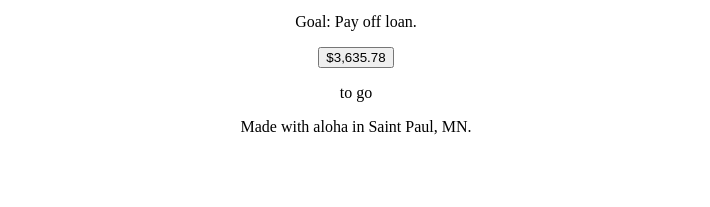
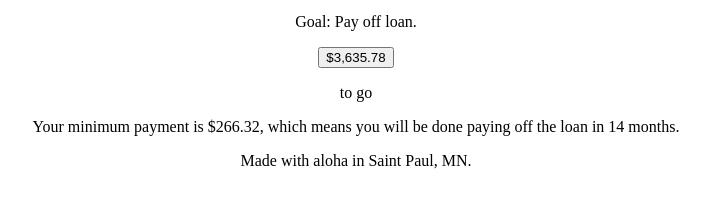
Before and after one commit to akpchang/Munny, a plain HTML site: page index.html in a window 1280 px wide. Shown: the part 101-308 px from the top of the page, without its empty margins (284-994 px from the left). Drawn offline with Linux system fonts and the light colour scheme.

Commit message:
Input min pmt and payoff time

```diff
--- a/index.html
+++ b/index.html
@@ -12,6 +12,7 @@
       <p>Goal: Pay off loan.</p>
       <button class="amount">$3,635.78</button>
       <p>to go</p>
+      <p>Your minimum payment is $266.32, which means you will be done paying off the loan in 14 months.</p>
     </div>
 
     <footer>
```
